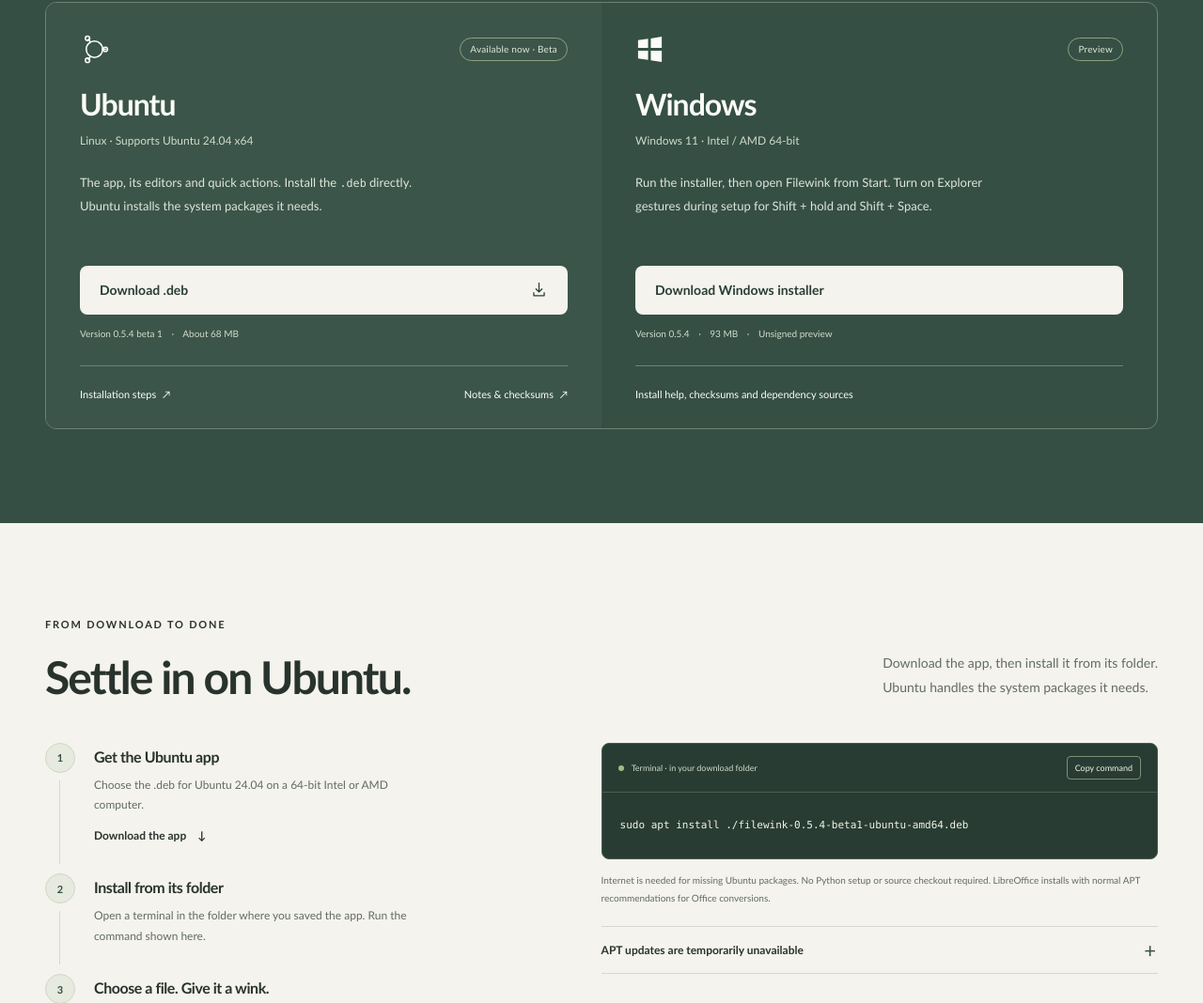
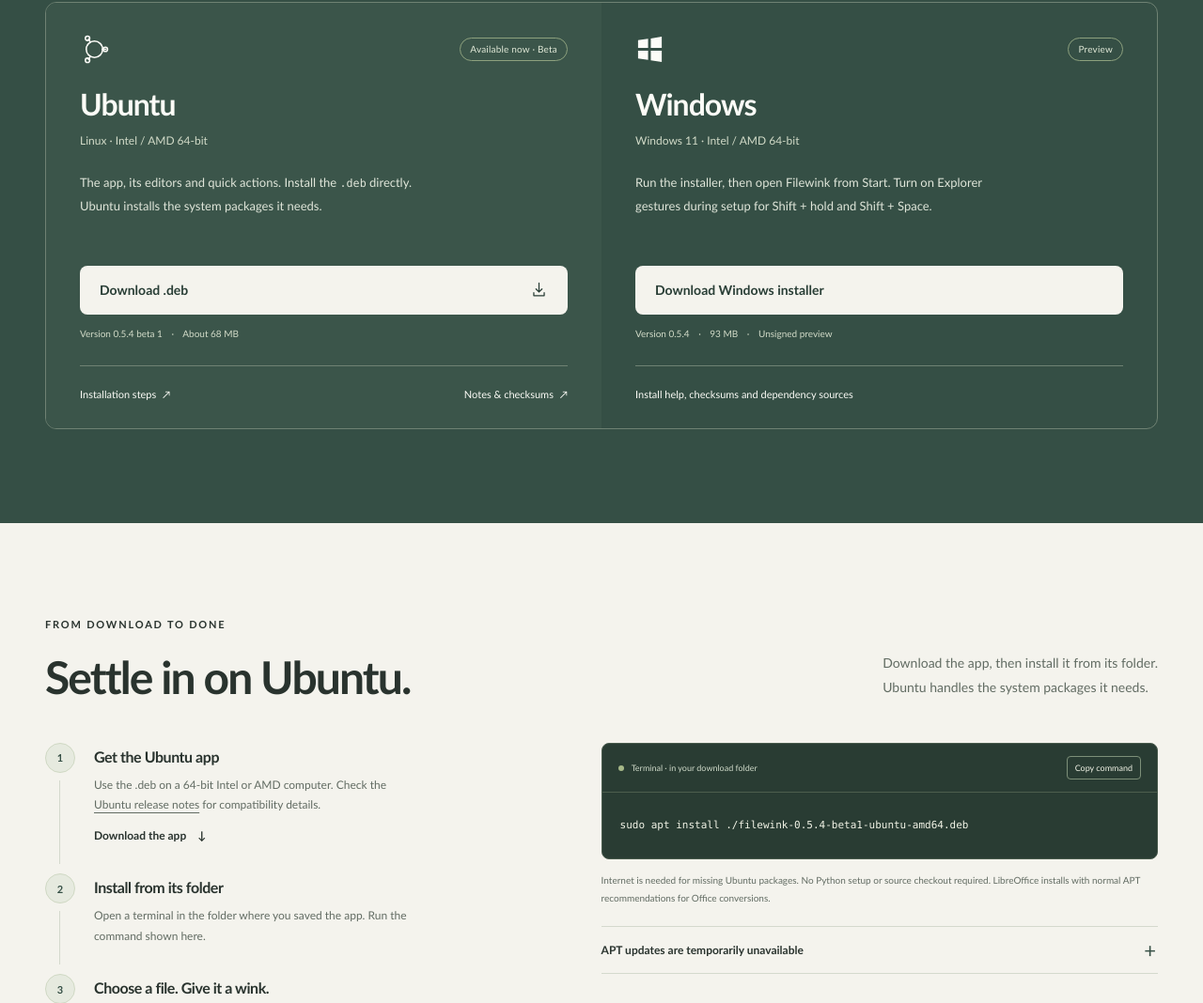
Before and after one commit to ayushxaw/filewink-downloads, a plain HTML site: page site/index.html in a window 1280 px wide. Shown: the part 1985-3053 px from the top of the page at 94% size. Drawn offline with Linux system fonts and the light colour scheme.

Commit message:
Put supported Ubuntu versions in the release notes

```diff
--- a/site/index.html
+++ b/site/index.html
@@ -222,7 +222,7 @@
               </div>
               <h3 id="ubuntu-title">Ubuntu</h3>
               <p class="platform-detail">
-                Linux · Supports Ubuntu 24.04 x64
+                Linux · Intel / AMD 64-bit
               </p>
               <p class="platform-description">
                 The app, its editors and quick actions. Install the
@@ -309,8 +309,9 @@
               <div>
                 <h3>Get the Ubuntu app</h3>
                 <p>
-                  Choose the .deb for Ubuntu 24.04 on a 64-bit Intel or AMD
-                  computer.
+                  Use the .deb on a 64-bit Intel or AMD computer. Check the
+                  <a href="https://github.com/ayushxaw/filewink-downloads/releases/tag/v0.5.4-beta.1">Ubuntu release notes</a>
+                  for compatibility details.
                 </p>
                 <a
                   class="text-link"
```
Also changed, not shown: 1 other file.
